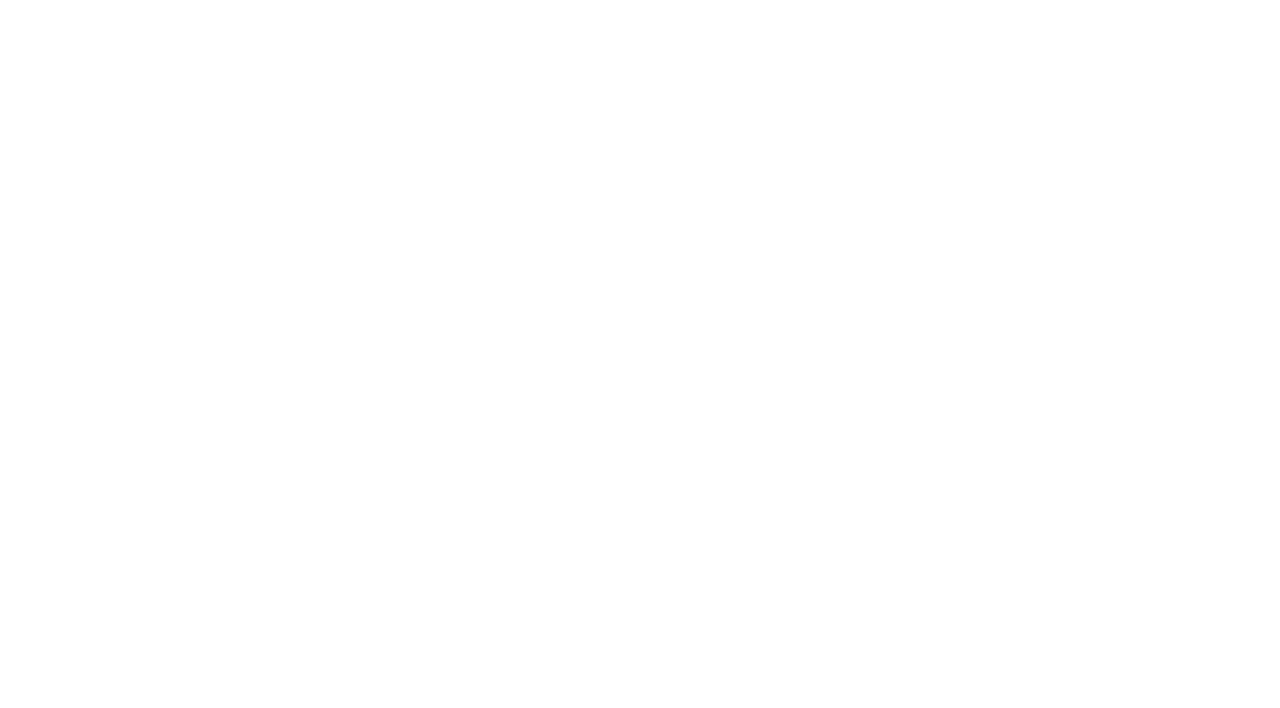
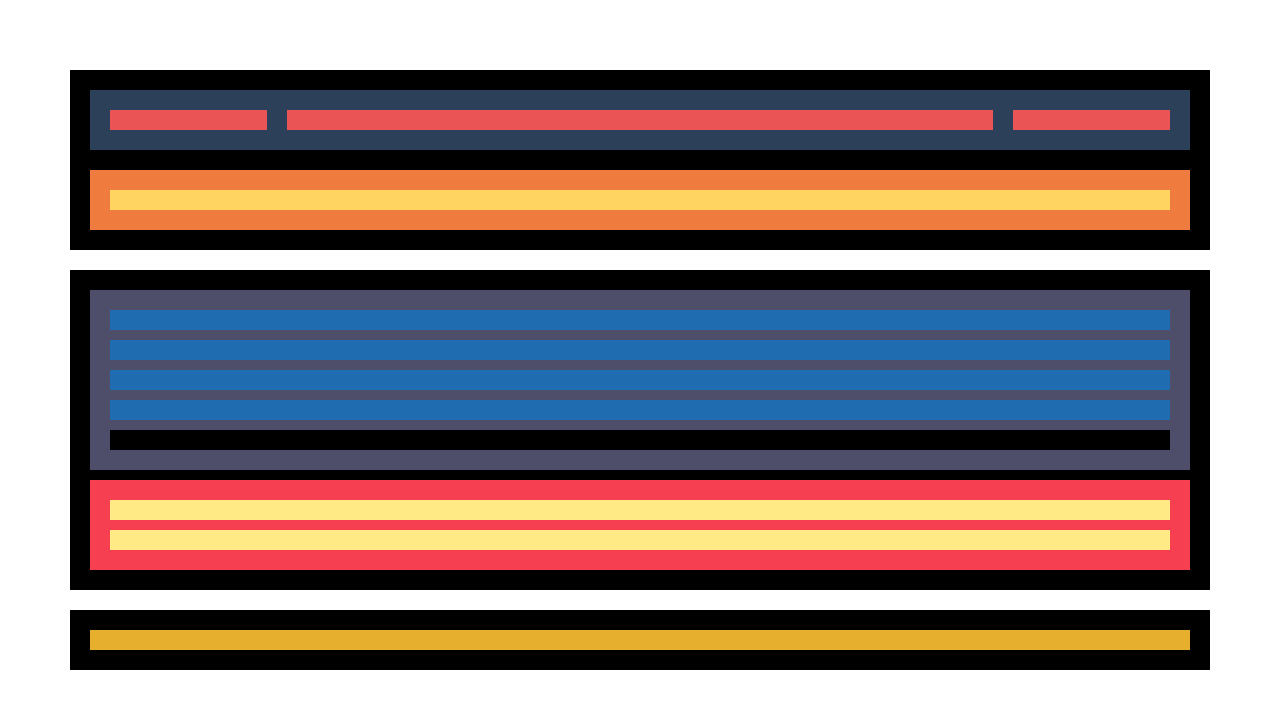
Before and after one commit to Klippr/Proyecto3, a plain HTML site: page index.html in a window 1280 px wide. Drawn offline with Linux system fonts and the light colour scheme.

Commit message:
estructura principal y css

```diff
--- /dev/null
+++ b/estilos.css
@@ -0,0 +1,67 @@
+* {
+  margin: 10px;
+  padding: 10px;
+  box-sizing: border-box;
+}
+
+.padre {
+  display: flex;
+  flex-flow: column nowrap;
+}
+.header {
+  background-color: #000;
+
+  display: flex;
+  flex-flow: column nowrap;
+}
+.menu {
+  background-color: #2d4059;
+
+  display: flex;
+  flex-flow: row nowrap;
+}
+.logo {
+  background-color: #ea5455;
+
+  flex: 1 1 auto;
+}
+.nav {
+  background-color: #ea5455;
+
+  flex: 5 1 auto;
+}
+.social {
+  background-color: #ea5455;
+
+  flex: 1 1 auto;
+}
+.texto-principal {
+  background-color: #f07b3f;
+}
+h1 {
+  background-color: #ffd460;
+}
+.section {
+  background-color: #000;
+}
+.articulos {
+  background-color: #4e4e6a;
+}
+.article {
+  background-color: #1f6cb0;
+}
+.navegacion {
+  background-color: #000;
+}
+.aside {
+  background-color: #f73f52;
+}
+.publicidad {
+  background-color: #ffea85;
+}
+.footer {
+  background-color: #000;
+}
+.pie {
+  background-color: #e6af2e;
+}
--- a/index.html
+++ b/index.html
@@ -5,6 +5,36 @@
     <meta http-equiv="X-UA-Compatible" content="IE=edge" />
     <meta name="viewport" content="width=device-width, initial-scale=1.0" />
     <title>Flexbox práctica 3</title>
+    <link rel="stylesheet" href="estilos.css" />
   </head>
-  <body></body>
+  <body>
+    <div class="padre">
+      <header class="header">
+        <div class="menu">
+          <div class="logo"></div>
+          <nav class="nav"></nav>
+          <div class="social"></div>
+        </div>
+        <div class="texto-principal">
+          <h1></h1>
+        </div>
+      </header>
+      <section class="section">
+        <div class="articulos">
+          <article class="article"></article>
+          <article class="article"></article>
+          <article class="article"></article>
+          <article class="article"></article>
+          <nav class="navegacion"></nav>
+        </div>
+        <aside class="aside">
+          <div class="publicidad"></div>
+          <div class="publicidad"></div>
+        </aside>
+      </section>
+      <footer class="footer">
+        <nav class="pie"></nav>
+      </footer>
+    </div>
+  </body>
 </html>
```
